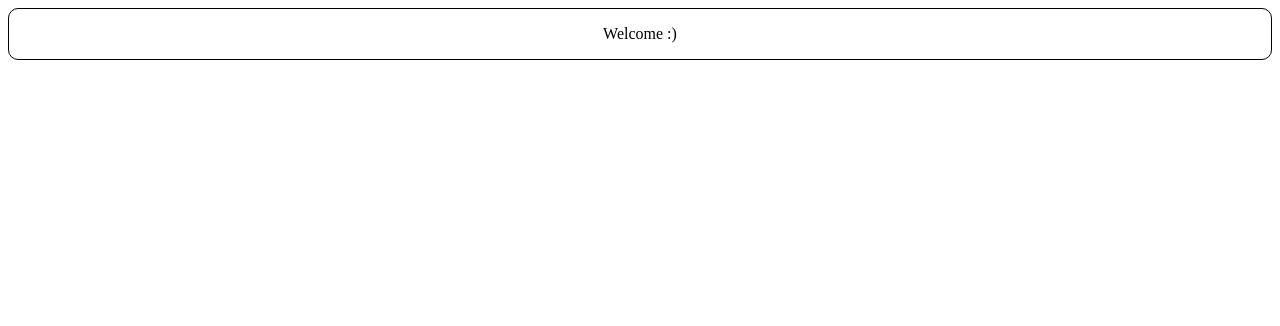
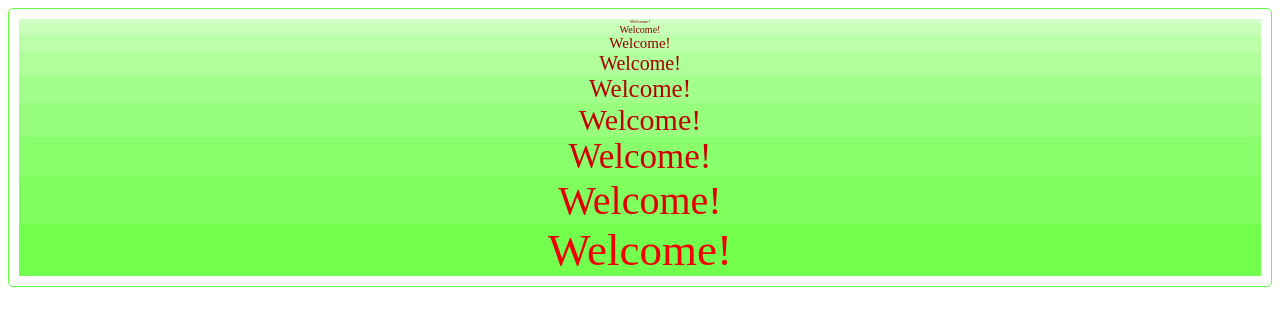
Before and after one commit to EugeneBugor/TestSass, a website built with webpack: page bin/index.html in a window 1280 px wide. Built offline with nearby package versions, Linux system fonts and the light colour scheme.

Commit message:
added scss examples @mixin & @while

```diff
--- a/bin/index.html
+++ b/bin/index.html
@@ -6,8 +6,18 @@
 </head>
 <body>
     <div class="box">
-        <p>Welcome :)</p>
+        <p class="count-1">Welcome!</p>
+        <p class="count-2">Welcome!</p>
+        <p class="count-3">Welcome!</p>
+        <p class="count-4">Welcome!</p>
+        <p class="count-5">Welcome!</p>
+        <p class="count-6">Welcome!</p>
+        <p class="count-7">Welcome!</p>
+        <p class="count-8">Welcome!</p>
+        <p class="count-9">Welcome!</p>
+        <p class="count-10">Welcome!</p>
     </div>
+
     <script src="bundle.js"></script>
 </body>
 </html>
--- a/src/stylesheets/main.scss
+++ b/src/stylesheets/main.scss
@@ -1,9 +1,32 @@
+$color: #66ff3e;
+$count: 10;
+
 @mixin border-radius($radius) {
   border-radius: $radius;
 }
+
+@while $count > 0 {
+  .count-#{$count} {
+    background-color: lighten($color, $count*3);
+    color: darken(red, $count*3);
+    font-size: 50px - $count*5;
+  }
+  $count: $count - 1;
+}
+
 .box {
-  width: auto;
-  text-align: center;
-  border: 1px solid black;
-  @include border-radius(10px);
+  @include border-radius(5px);
+  display: flex;
+  flex-wrap: wrap;
+  flex-direction: column-reverse;
+  align-items: baseline;
+  border: 1px solid $color;
+  padding: 10px;
+  transition: all .5s;
+  p {
+    $border: for !default;;
+    width: 100%;
+    margin: 0;
+    text-align: center;
+  }
 }
```
